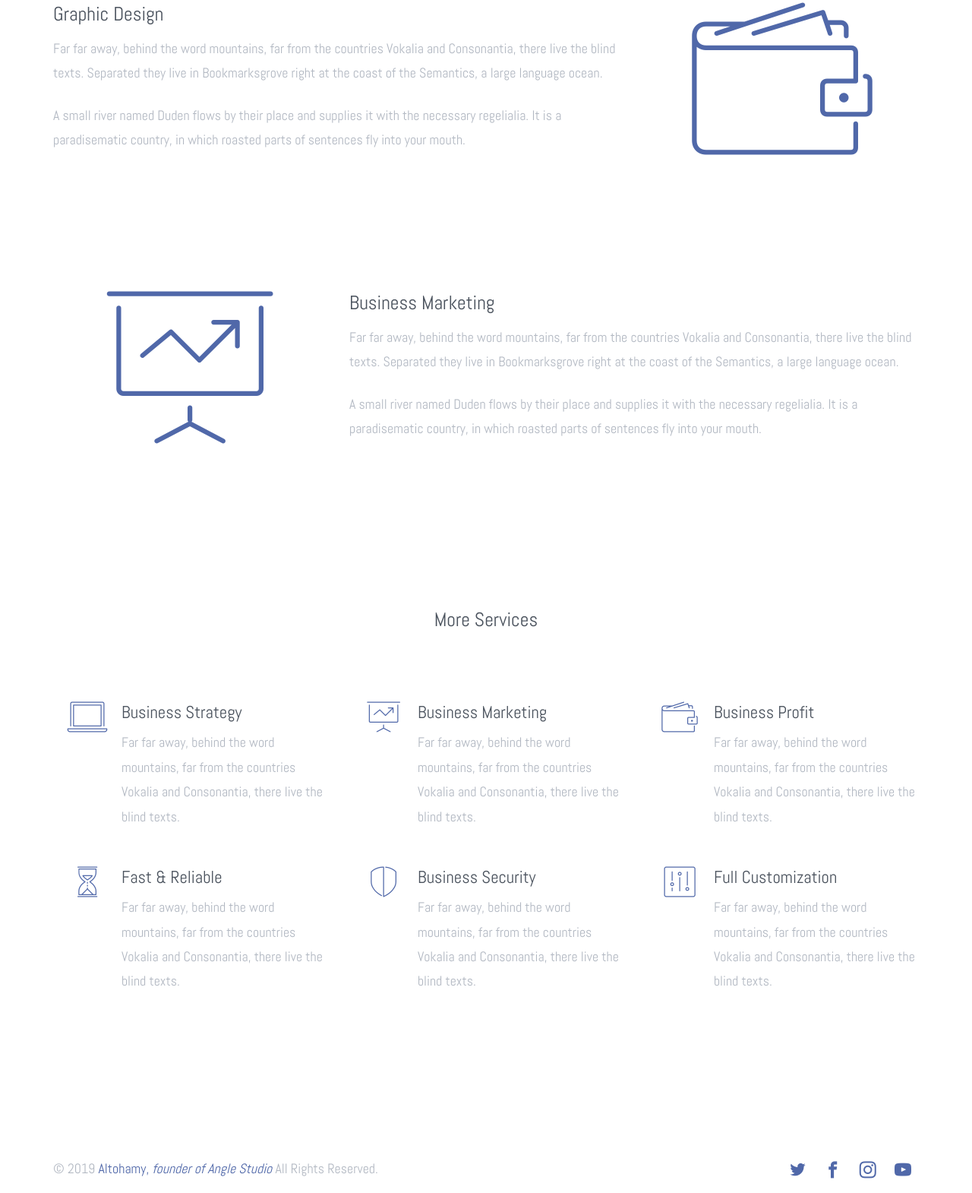
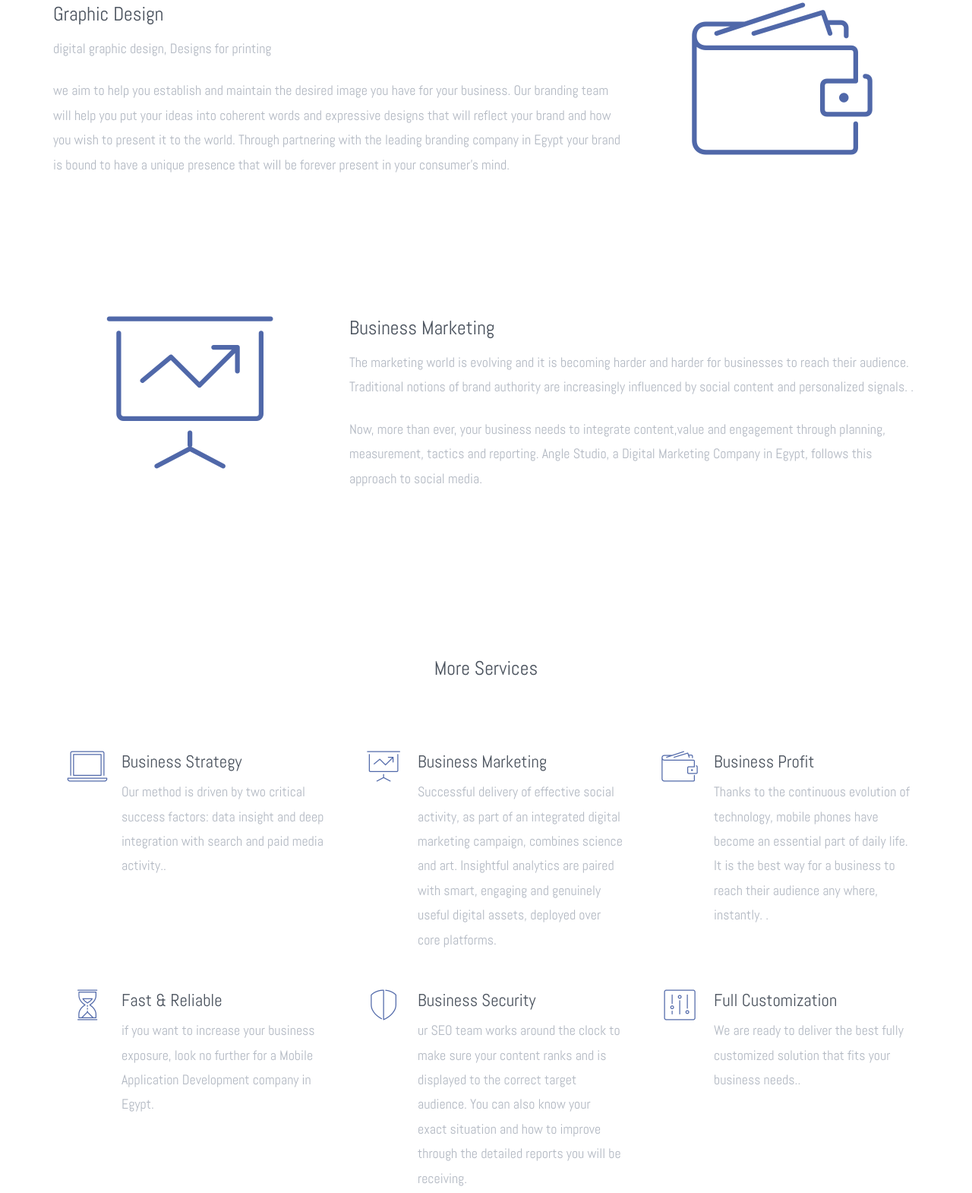
Before and after one commit to kamelaltohamy/kamelaltohamy.github.io, a website: page services.html in a window 1280 px wide. Shown: the part 829-2399 px from the top of the page at 76% size. Drawn offline with Linux system fonts and the light colour scheme; files whose address does not match are found by name.

Commit message:
final before edit
final edit

```diff
--- a/services.html
+++ b/services.html
@@ -86,8 +86,12 @@ if you want more info bout my work contact me..</p>
         </div>
         <div class="col-md-8 col-md-pull-4">
           <h2 class="mt0">Graphic Design</h2>
-          <p>Far far away, behind the word mountains, far from the countries Vokalia and Consonantia, there live the blind texts. Separated they live in Bookmarksgrove right at the coast of the Semantics, a large language ocean.</p>
-          <p>A small river named Duden flows by their place and supplies it with the necessary regelialia. It is a paradisematic country, in which roasted parts of sentences fly into your mouth.</p>
+          <p>digital graphic design, Designs for printing</p>
+          <p>we aim to help you establish and maintain the desired image you have for your business. Our branding team will help you put your ideas into coherent words and expressive designs that will reflect your brand and how you wish to present it to the world.
+
+Through partnering with the leading branding company in Egypt
+
+your brand is bound to have a unique presence that will be forever present in your consumer’s mind. </p>
         </div>
       </div>
 
@@ -99,8 +103,8 @@ if you want more info bout my work contact me..</p>
         </div>
         <div class="col-md-8">
           <h2 class="mt0">Business Marketing</h2>
-          <p>Far far away, behind the word mountains, far from the countries Vokalia and Consonantia, there live the blind texts. Separated they live in Bookmarksgrove right at the coast of the Semantics, a large language ocean.</p>
-          <p>A small river named Duden flows by their place and supplies it with the necessary regelialia. It is a paradisematic country, in which roasted parts of sentences fly into your mouth.</p>
+          <p>The marketing world is evolving and it is becoming harder and harder for businesses to reach their audience. Traditional notions of brand authority are increasingly influenced by social content and personalized signals. .</p>
+          <p>Now, more than ever, your business needs to integrate content,value and engagement through planning, measurement, tactics and reporting. Angle Studio, a Digital Marketing Company in Egypt, follows this approach to social media.</p>
         </div>
       </div>
 
@@ -120,7 +124,7 @@ if you want more info bout my work contact me..</p>
             </div>
             <div class="text">
               <h3 class="heading">Business Strategy</h3>
-              <p>Far far away, behind the word mountains, far from the countries Vokalia and Consonantia, there live the blind texts. </p>
+              <p>Our method is driven by two critical success factors: data insight and deep integration with search and paid media activity.. </p>
             </div>
 
           </div>
@@ -132,7 +136,7 @@ if you want more info bout my work contact me..</p>
             </div>
             <div class="text">
               <h3 class="heading">Business Marketing</h3>
-              <p>Far far away, behind the word mountains, far from the countries Vokalia and Consonantia, there live the blind texts. </p>
+              <p> Successful delivery of effective social activity, as part of an integrated digital marketing campaign, combines science and art. Insightful analytics are paired with smart, engaging and genuinely useful digital assets, deployed over core platforms. </p>
             </div>
           </div>
         </div>
@@ -143,11 +147,14 @@ if you want more info bout my work contact me..</p>
             </div>
             <div class="text">
               <h3 class="heading">Business Profit</h3>
-              <p>Far far away, behind the word mountains, far from the countries Vokalia and Consonantia, there live the blind texts. </p>
+              <p>Thanks to the continuous evolution of technology, mobile phones have become an essential part of daily life. It is the best way for a business to reach their audience any where, instantly. . </p>
             </div>
           </div>
         </div>
 
+      <div class="row">
+
+      </div>
 
         <div class="col-md-4">
           <div class="service left-icon probootstrap-animate">
@@ -157,7 +164,7 @@ if you want more info bout my work contact me..</p>
             </div>
             <div class="text">
               <h3 class="heading">Fast &amp; Reliable</h3>
-              <p>Far far away, behind the word mountains, far from the countries Vokalia and Consonantia, there live the blind texts. </p>
+              <p> if you want to increase your business exposure, look no further for a Mobile Application Development company in Egypt.  </p>
             </div>
 
           </div>
@@ -169,7 +176,7 @@ if you want more info bout my work contact me..</p>
             </div>
             <div class="text">
               <h3 class="heading">Business Security</h3>
-              <p>Far far away, behind the word mountains, far from the countries Vokalia and Consonantia, there live the blind texts. </p>
+              <p>ur SEO team works around the clock to make sure your content ranks and is displayed to the correct target audience. You can also know your exact situation and how to improve through the detailed reports you will be receiving.  </p>
             </div>
           </div>
         </div>
@@ -180,7 +187,7 @@ if you want more info bout my work contact me..</p>
             </div>
             <div class="text">
               <h3 class="heading">Full Customization</h3>
-              <p>Far far away, behind the word mountains, far from the countries Vokalia and Consonantia, there live the blind texts. </p>
+              <p>We are ready to deliver the best fully customized solution that fits your business needs.. </p>
             </div>
           </div>
         </div>
```
Also changed, not shown: single-page.html (+1 -1 lines).
